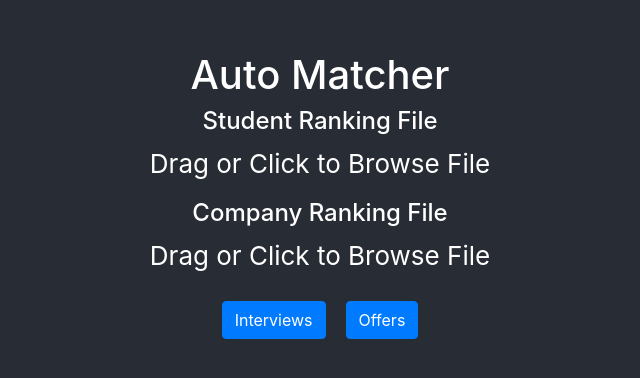
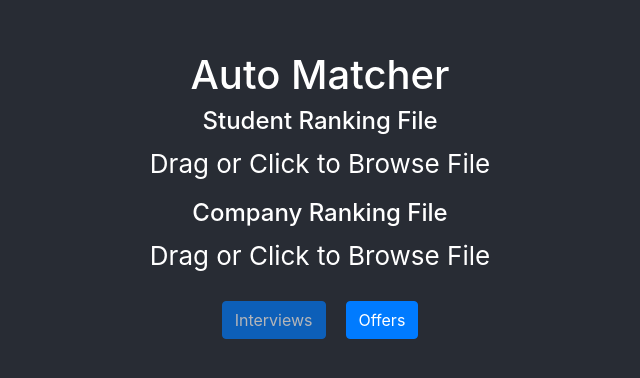
Before and after one commit to Dallas19/team-7, a React (Create React App) app in the folder client/: page / in a window 1280 px wide. Shown: the part 200-578 px from the top of the page, without its empty margins (320-960 px from the left). Built offline with nearby package versions, Linux system fonts and the light colour scheme.

Commit message:
Disabled button if both files not selected

```diff
--- a/client/src/App.js
+++ b/client/src/App.js
@@ -69,9 +69,12 @@ const App = () => {
           )}
         </Dropzone>
         <div>
-          <Button className="Button" onClick={() => handleSubmit(files)}>
-            {" "}
-            Interviews{" "}
+          <Button
+            disabled={!files[0] || !files[1]}
+            className="Button"
+            onClick={() => handleSubmit(files)}
+          >
+            Interviews
           </Button>
           <Button className="Button"> Offers </Button>
         </div>
```
